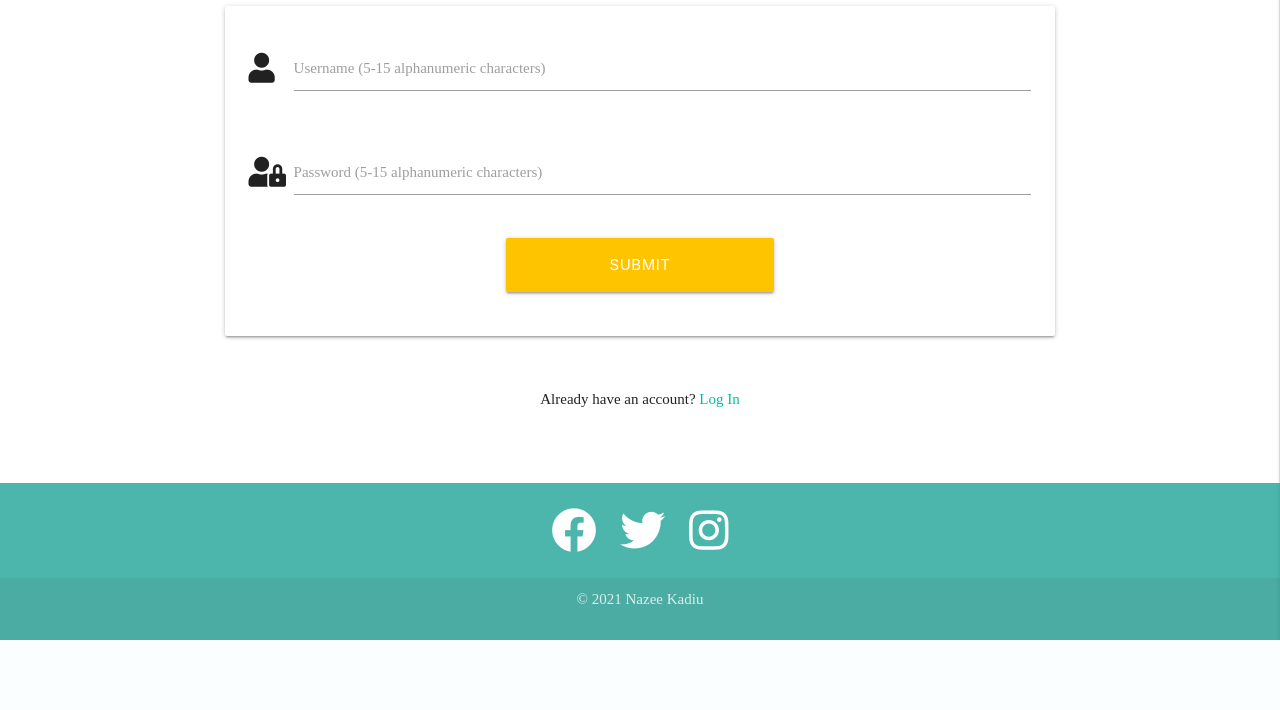
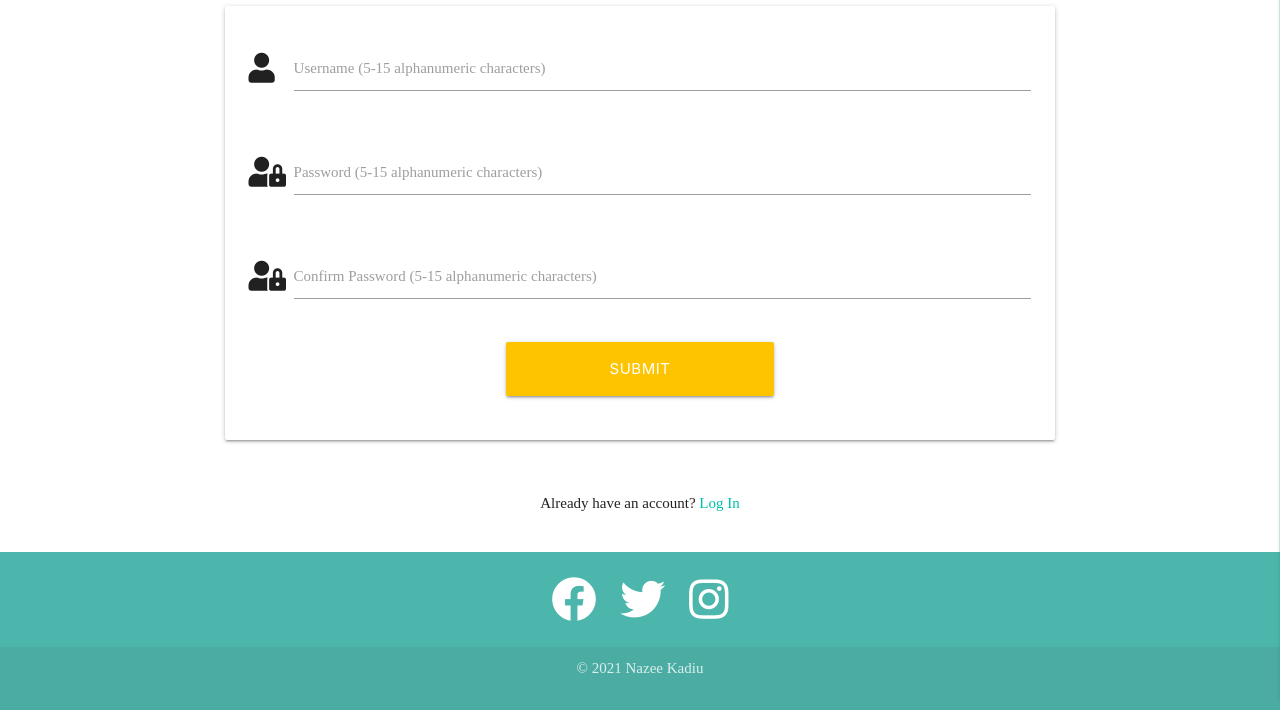
Before and after one commit to Nazulka/WD-Buzzwords, a Flask app: page /sign_up in a window 1280 px wide. Shown: the part 160-870 px from the top of the page. Before the commit the page ends 800 px from the top, so only its background shows below. Run offline with Flask 2, Linux system fonts and the light colour scheme; some libraries are stand-ins or nearby versions; some web fonts are replaced.

Commit message:
Debug insert_term function and add confirm password to sign up functionality

```diff
--- a/app.py
+++ b/app.py
@@ -54,6 +54,13 @@ def sign_up():
 
         if existing_user:
             flash("Username already exists")
+            return redirect(url_for("sign_up"))
+
+        confirm_password = request.form.get("confirm_password")
+        password = request.form.get("password")
+
+        if password != confirm_password:
+            flash("Passwords don't match!")
             return redirect(url_for("sign_up"))
 
         sign_up = {
@@ -137,13 +144,16 @@ def add_term():
 
 
 # Inserts new unique terms into the db
+# Credit to Tim from Tutor Support for the function template
 @app.route("/insert_term", methods=['POST'])
 def insert_term():
     new_term = request.form.get("term_name")
     terms = mongo.db.terms
+    existing_term = terms.count_documents({
+        'term_name': new_term.upper()}, limit=1)
 
     # Add unique term into the database
-    if terms.count_documents({'term_name': new_term}, limit=1) == 0:
+    if existing_term == 0:
         terms.insert_one(
         {
             "term_name": request.form.get("term_name").upper(),
--- a/templates/sign_up.html
+++ b/templates/sign_up.html
@@ -25,6 +25,15 @@
                     <label for="password">Password (5-15 alphanumeric characters)</label>
                 </div>
             </div>
+            <!-- Passsword -->
+            <div class="row">
+                <div class="input-field col s12">
+                    <i class="fas fa-user-lock prefix grey-text text-darken-4"></i>
+                    <input id="confirm_password" name="confirm_password" type="password" minlength="5" maxlength="15"
+                        pattern="^[a-zA-Z0-9]{5,15}$" class="validate" required>
+                    <label for="confirm_password">Confirm Password (5-15 alphanumeric characters)</label>
+                </div>
+            </div>
             <!-- Sign Up Button-->
             <div class="row">
                 <button class="col s12 m4 offset-m4 btn btn-large waves-effect waves-light amber accent-3" type="submit"
```
Also changed, not shown: README.md.
